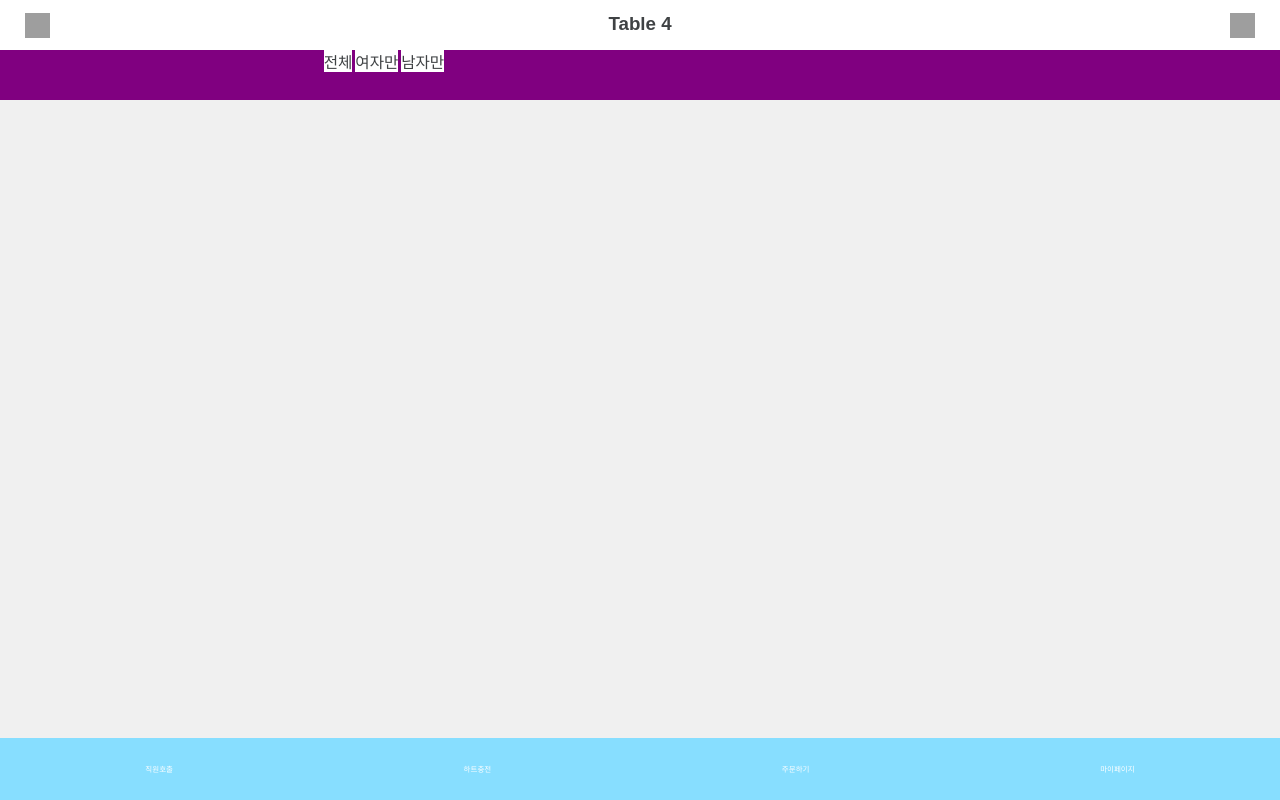
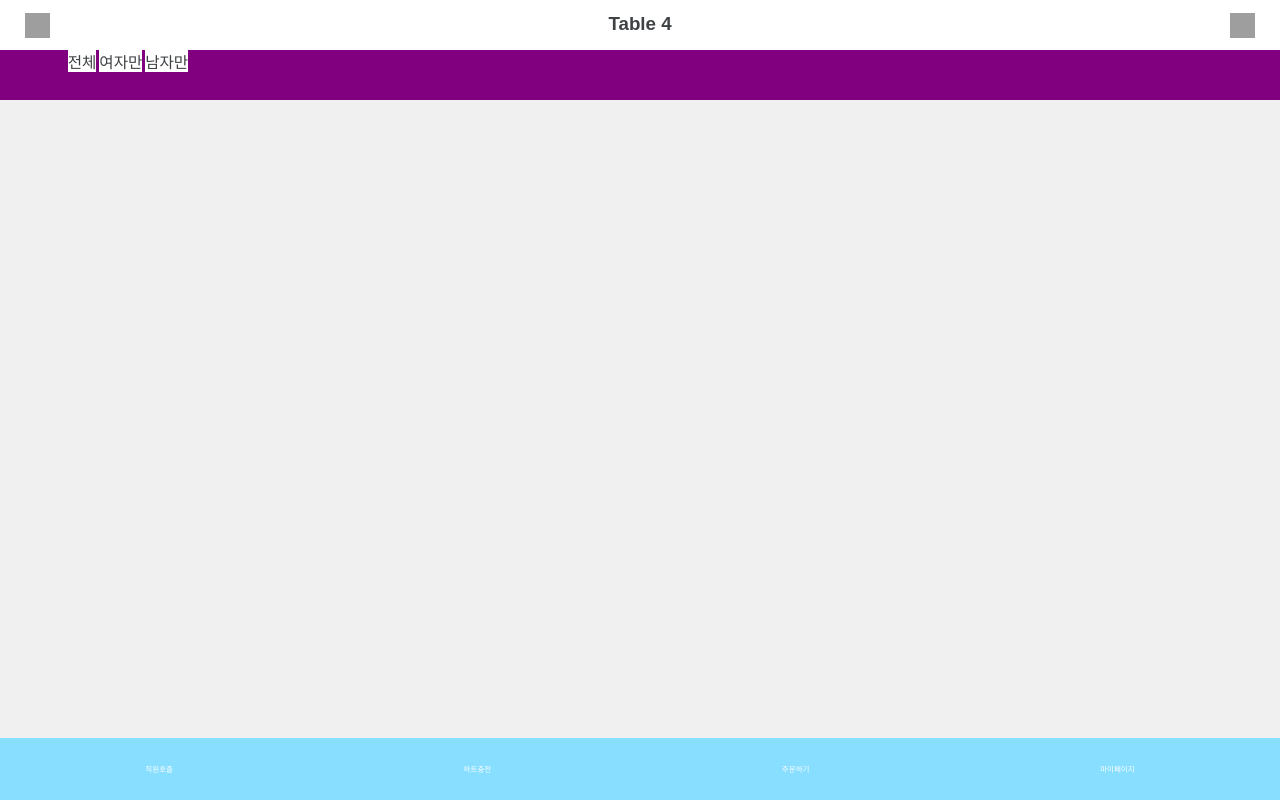
Before and after one commit to HEBA-Hanyang-Univ/Festival-bar, a Python web app: template templates/main.html in a window 1280 px wide. Run offline with Jinja, Linux system fonts and the light colour scheme; the template is opened without the code that fills it, so the values that code supplies are empty; some web fonts are replaced; grey boxes are pictures that could not be loaded.

Commit message:
modified some main.html

```diff
--- a/static/main.css
+++ b/static/main.css
@@ -1,4 +1,5 @@
-body {
+#wrapper {
+  min-height: 100vh;
   padding-top: 10rem;
   padding-bottom: 6.25rem;
 }
@@ -35,9 +36,7 @@ nav span {
   display: grid;
   grid-template-columns: 1fr 1fr 1fr 1fr 1fr;
   width: 100%;
-}
-.sub-nav .sub-buttons {
-  grid-column: 1/4;
+  height: 50%;
 }
 .sub-nav .sub-buttons button {
   border: 0;
@@ -49,7 +48,7 @@ nav span {
   font-weight: 500;
 }
 
-#wrapper {
+#container {
   background-color: #f0f0f0;
 }
 
--- a/static/main.scss
+++ b/static/main.scss
@@ -1,4 +1,5 @@
-body {
+#wrapper {
+  min-height: 100vh;
   padding-top: 10rem;
   padding-bottom: 6.25rem;
 }
@@ -36,9 +37,9 @@ nav {
   display: grid;
   grid-template-columns: 1fr 1fr 1fr 1fr 1fr;
   width: 100%;
+  height: 50%;
 
   .sub-buttons {
-    grid-column: 1 / 4;
 
     button {
       border: 0;
@@ -52,7 +53,7 @@ nav {
   }
 }
 
-#wrapper {
+#container {
   background-color: #f0f0f0;
 }
 
--- a/templates/main.html
+++ b/templates/main.html
@@ -8,6 +8,7 @@
   <link rel="stylesheet" href="/static/main.css">
 </head>
 <body>
+  <div id="wrapper">
     <header>
       <nav>
         <a class="home" href="/">
@@ -33,7 +34,7 @@
         </div>
       </div>
     </header>
-  <main id="wrapper">
+    <main id="container">
     </main>
     <footer>
       <button class="call-server">직원호출</button>
@@ -41,5 +42,6 @@
       <button class="order">주문하기</button>
       <button class="mypage">마이페이지</button>
     </footer>
+  </div>
 </body>
 </html>
```
Also changed, not shown: 1 other file. Lines whose indentation alone changed are shown as unchanged.
